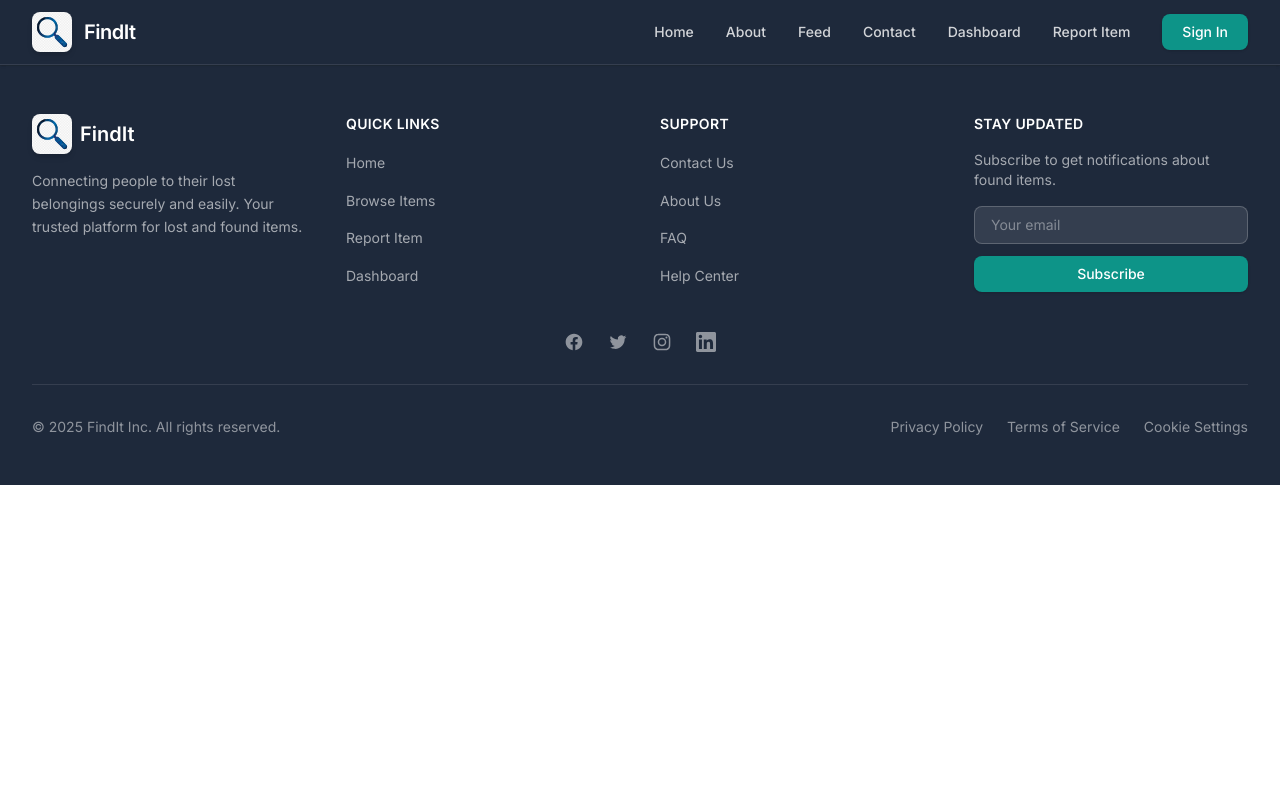
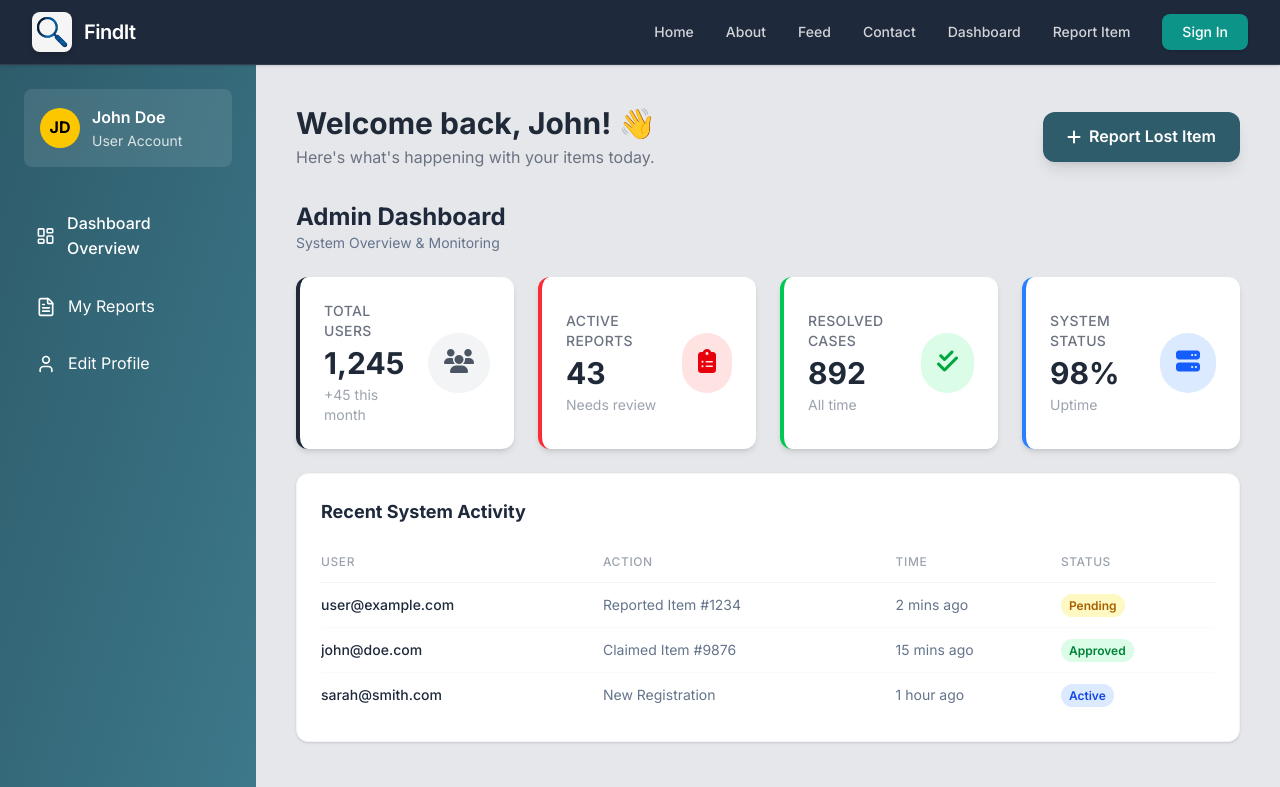
Before and after one commit to mailktayyabali/Lost-and-found, a React (Vite) app in the folder frontend/: page /admin in a window 1280 px wide. Shown: the top 787 px of the page. Built offline with nearby package versions, Linux system fonts and the light colour scheme.

Commit message:
feat: add AdminDashboard page and route to the application

```diff
--- a/frontend/src/App.jsx
+++ b/frontend/src/App.jsx
@@ -11,7 +11,7 @@ import ItemDetail from "./pages/ItemDetail";
 import Contact from "./pages/Contact";
 import Navbar from "./components/Navbar.jsx";
 import Footer from "./components/Footer.jsx";
-// import AdminDashboard from "./pages/AdminDashboard"; // Will implement next
+import AdminDashboard from "./pages/AdminDashboard";
 
 function App() {
   return (
@@ -27,7 +27,7 @@ function App() {
           <Route path="/contact" element={<Contact />} />
           <Route path="/report" element={<ReportItem />} />
           <Route path="/dashboard" element={<UserDashboard />} />
-          {/* <Route path="/admin-dashboard" element={<AdminDashboard />} /> */}
+          <Route path="/admin" element={<AdminDashboard />} />
           <Route path="/my-reports" element={<MyReports />} />
           <Route path="/item/:id" element={<ItemDetail />} />
         </Routes>
--- /dev/null
+++ b/frontend/src/pages/AdminDashboard.jsx
@@ -0,0 +1,89 @@
+import Sidebar from "../components/Sidebar";
+import DashboardHeader from "../components/DashboardHeader";
+import StatCard from "../components/StatCard";
+
+export default function AdminDashboard() {
+  return (
+    <div className="flex bg-gray-200 min-h-screen">
+      <Sidebar />
+
+      <main className="flex-1 p-4 md:p-6 lg:p-10 overflow-x-hidden lg:ml-0">
+        <DashboardHeader />
+
+        <div className="mb-6">
+            <h1 className="text-2xl font-bold text-navy">Admin Dashboard</h1>
+            <p className="text-slate text-sm">System Overview & Monitoring</p>
+        </div>
+
+        {/* Admin Stats */}
+        <div className="grid grid-cols-1 sm:grid-cols-2 lg:grid-cols-4 gap-4 md:gap-6 mb-6">
+          <StatCard
+            title="Total Users"
+            value="1,245"
+            subtitle="+45 this month"
+            icon={<i className="fa-solid fa-users text-2xl"></i>}
+            type="info"
+          />
+           <StatCard
+            title="Active Reports"
+            value="43"
+            subtitle="Needs review"
+            icon={<i className="fa-solid fa-clipboard-list text-2xl"></i>}
+            type="lost"
+          />
+          <StatCard
+            title="Resolved Cases"
+            value="892"
+            subtitle="All time"
+            icon={<i className="fa-solid fa-check-double text-2xl"></i>}
+            type="found"
+          />
+          <StatCard
+            title="System Status"
+            value="98%"
+            subtitle="Uptime"
+            icon={<i className="fa-solid fa-server text-2xl"></i>}
+            type="claim"
+          />
+        </div>
+
+        {/* Admin Actions / Recent Logins Placeholder */}
+        <div className="bg-white rounded-xl shadow-sm border border-gray-100 p-6">
+            <h2 className="text-lg font-bold text-navy mb-4">Recent System Activity</h2>
+            <div className="overflow-x-auto">
+                <table className="w-full text-left border-collapse">
+                    <thead>
+                        <tr className="border-b border-gray-100 text-xs text-gray-400 uppercase tracking-wider">
+                            <th className="py-3 font-medium">User</th>
+                            <th className="py-3 font-medium">Action</th>
+                            <th className="py-3 font-medium">Time</th>
+                            <th className="py-3 font-medium">Status</th>
+                        </tr>
+                    </thead>
+                    <tbody className="text-sm">
+                        <tr className="border-b border-gray-50 last:border-0 hover:bg-gray-50 transition-colors">
+                            <td className="py-3 font-medium text-navy">user@example.com</td>
+                            <td className="py-3 text-slate">Reported Item #1234</td>
+                            <td className="py-3 text-slate">2 mins ago</td>
+                            <td className="py-3"><span className="px-2 py-1 bg-yellow-100 text-yellow-700 rounded-full text-xs font-semibold">Pending</span></td>
+                        </tr>
+                         <tr className="border-b border-gray-50 last:border-0 hover:bg-gray-50 transition-colors">
+                            <td className="py-3 font-medium text-navy">john@doe.com</td>
+                            <td className="py-3 text-slate">Claimed Item #9876</td>
+                            <td className="py-3 text-slate">15 mins ago</td>
+                             <td className="py-3"><span className="px-2 py-1 bg-green-100 text-green-700 rounded-full text-xs font-semibold">Approved</span></td>
+                        </tr>
+                         <tr className="border-b border-gray-50 last:border-0 hover:bg-gray-50 transition-colors">
+                            <td className="py-3 font-medium text-navy">sarah@smith.com</td>
+                            <td className="py-3 text-slate">New Registration</td>
+                            <td className="py-3 text-slate">1 hour ago</td>
+                             <td className="py-3"><span className="px-2 py-1 bg-blue-100 text-blue-700 rounded-full text-xs font-semibold">Active</span></td>
+                        </tr>
+                    </tbody>
+                </table>
+            </div>
+        </div>
+      </main>
+    </div>
+  );
+}
```
